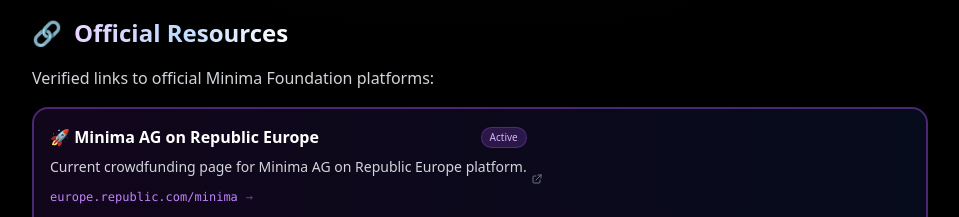
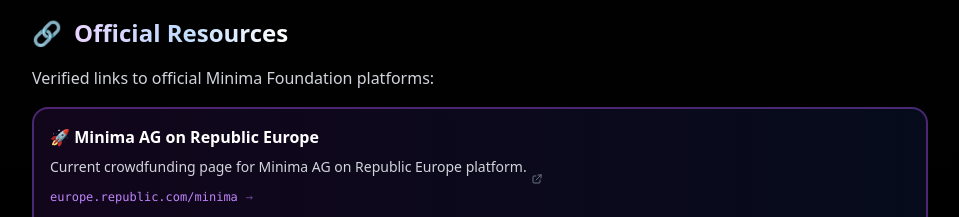
Before and after one commit to KuA1bo/minimaverse-site, a Next.js app: page /links in a window 1280 px wide. Shown: the part 2160-2377 px from the top of the page, without its empty margins (160-1119 px from the left). Built offline with nearby package versions, Linux system fonts and the light colour scheme.

Commit message:
style(links): remove 'Active' badge from crowdfunding card
- Remove decorative badge for cleaner neutral tone
- Keep all other optimizations: PageNavLinks, anchors, JsonLd
- No searchIndex.ts changes needed (visual-only update)
- Date: May 18, 2026

```diff
--- a/src/app/links/page.tsx
+++ b/src/app/links/page.tsx
@@ -1,6 +1,6 @@
 // src/app/links/page.tsx
 // Useful Links page - verified channels and resources for Minima Protocol
-// Updated: Vietnamese Community moved to last position in regional list, date May 18, 2026
+// Updated: Removed "Active" badge from crowdfunding card for cleaner neutral tone, date May 18, 2026
 
 import Link from 'next/link';
 import JsonLd from '@/components/JsonLd';
@@ -347,7 +347,7 @@ export default function LinksPage() {
           </p>
 
           <div className="grid grid-cols-1 md:grid-cols-2 gap-3">
-            {/* Crowdfunding - Full width highlight with neutral tone */}
+            {/* Crowdfunding - Full width highlight, neutral tone, NO "Active" badge */}
             <ExternalLink
               href="https://europe.republic.com/minima"
               className="md:col-span-2 relative bg-gradient-to-r from-purple-900/20 to-blue-900/20 border-2 border-purple-500/40 rounded-2xl p-4
@@ -358,7 +358,6 @@ export default function LinksPage() {
               <div className="relative">
                 <div className="flex items-center justify-between mb-2">
                   <span className="text-white font-semibold flex items-center gap-2">🚀 Minima AG on Republic Europe</span>
-                  <span className="px-2 py-0.5 rounded-full bg-purple-500/20 text-purple-300 text-[10px] font-medium border border-purple-500/30">Active</span>
                 </div>
                 <p className="text-gray-300 text-sm mb-3">Current crowdfunding page for Minima AG on Republic Europe platform.</p>
                 <div className="flex items-center gap-2 text-xs font-mono text-purple-400">
@@ -397,7 +396,7 @@ export default function LinksPage() {
           </div>
         </section>
 
-        {/* Section 6: Regional Community Channels - VN moved to LAST position */}
+        {/* Section 6: Regional Community Channels - VN last position */}
         <section id="regional" className="scroll-mt-20 mb-10 opacity-0 animate-fade-in-up delay-150">
           <h2 className="text-2xl font-bold mb-4 flex items-center gap-3">
             <span className="text-2xl">🌍</span>
@@ -415,7 +414,7 @@ export default function LinksPage() {
               { flag: '🇪🇸', name: 'Spanish Community', link: 'https://t.me/minimablockchainES' },
               { flag: '🇹🇷', name: 'Turkish Community', link: 'https://t.me/minima_Turkey' },
               { flag: '🇨🇳', name: 'Chinese Community', link: 'https://t.me/minimachina' },
-              { flag: '🇻🇳', name: 'Vietnamese Community', link: 'https://t.me/MinimaVietNam' } // ← LAST position
+              { flag: '🇻🇳', name: 'Vietnamese Community', link: 'https://t.me/MinimaVietNam' }
             ].map((channel, index) => (
               <li key={index} className="flex items-center justify-between gap-2">
                 <ExternalLink
```
